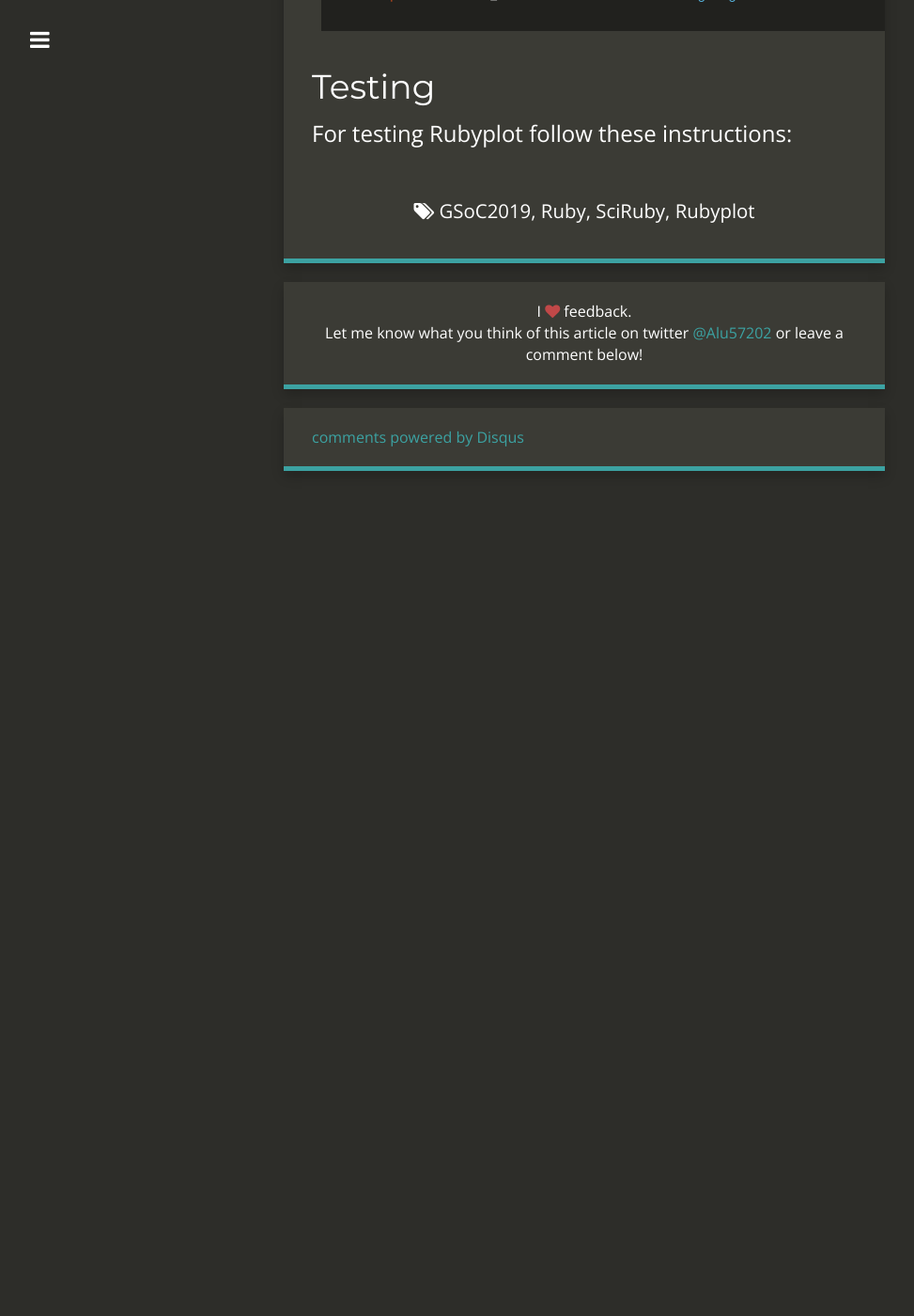
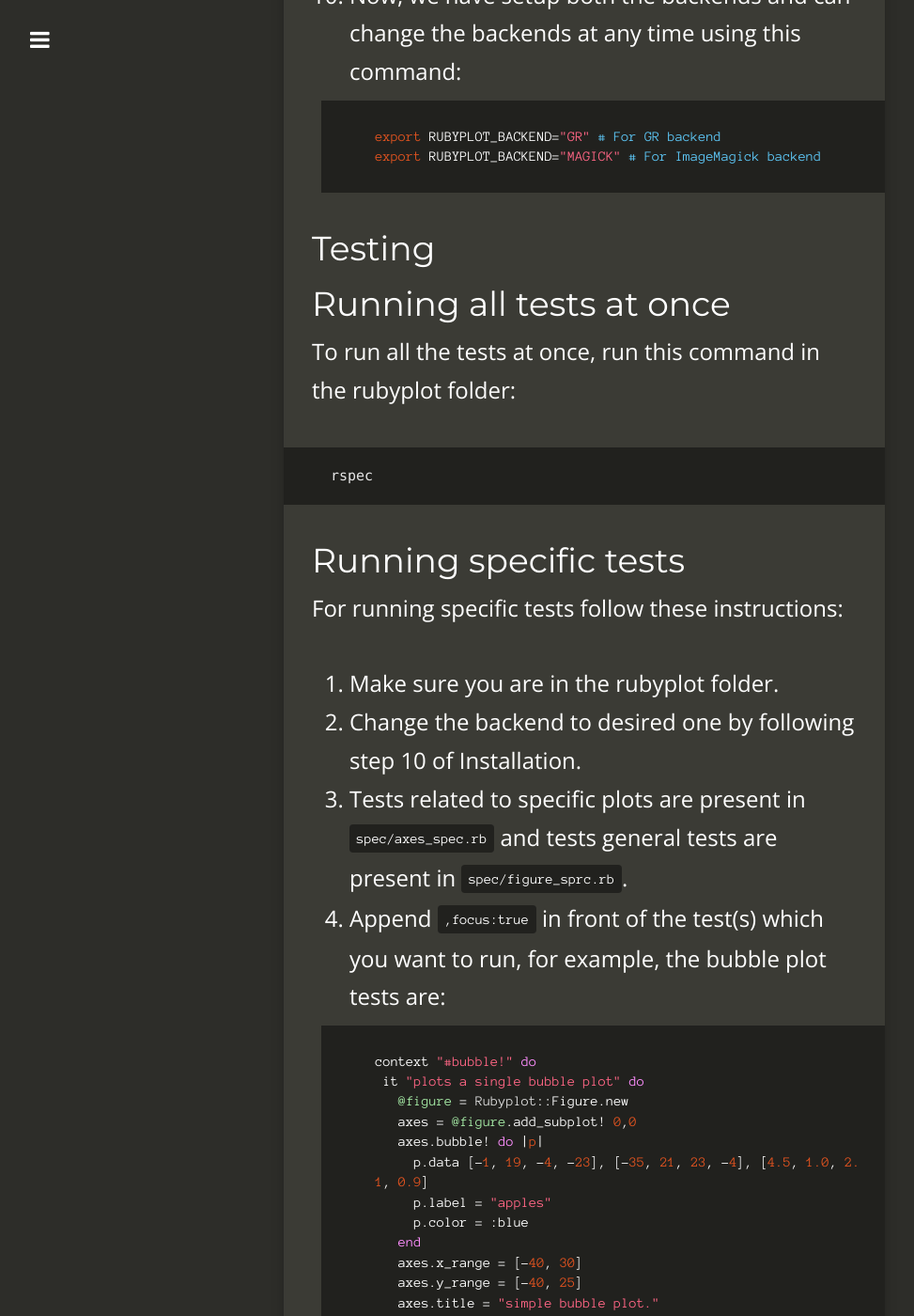
Before and after one commit to alishdipani/Old_Website, a Jekyll site: the page built from _posts/2019-06-09-Rubyplot-installation-guide.md, in a window 1280 px wide and 1400 px high, scrolled down 3484 px. Shown: the whole window at 94% size, without its empty margins (18-991 px from the left). Built offline with Jekyll 4.4.1, drawn with Linux system fonts in a browser that asks for light colours; nearby versions of some CDN libraries; comment, search, counter and statistics services are not loaded; before the commit the page ends 4026 px from its top, so only the background shows below that; some of the changed text lies outside the part shown.

Commit message:
Update 2019-06-09-Rubyplot-installation-guide.md

````diff
--- a/_posts/2019-06-09-Rubyplot-installation-guide.md
+++ b/_posts/2019-06-09-Rubyplot-installation-guide.md
@@ -12,6 +12,8 @@ tags:
  - Rubyplot
 ---
 This blog is a guide for Developer installation of Rubyplot including both GR and ImageMagick backends.
+
+# Table of Contents
 * TOC
 {:toc}
 
@@ -68,4 +70,81 @@ export RUBYPLOT_BACKEND="MAGICK" # For ImageMagick backend
 ```
 
 # Testing
-For testing Rubyplot follow these instructions:
+## Running all tests at once
+To run all the tests at once, run this command in the rubyplot folder:
+```bash
+rspec
+```
+## Running specific tests
+For running specific tests follow these instructions:
+1. Make sure you are in the rubyplot folder.
+2. Change the backend to desired one by following step 10 of Installation.
+3. Tests related to specific plots are present in `spec/axes_spec.rb` and tests general tests are present in `spec/figure_sprc.rb`.
+4. Append `,focus:true` in front of the test(s) which you want to run, for example, the bubble plot tests are:
+```ruby
+context "#bubble!" do
+    it "plots a single bubble plot" do
+      @figure = Rubyplot::Figure.new
+      axes = @figure.add_subplot! 0,0
+      axes.bubble! do |p|
+        p.data [-1, 19, -4, -23], [-35, 21, 23, -4], [4.5, 1.0, 2.1, 0.9]
+        p.label = "apples"
+        p.color = :blue
+      end
+      axes.x_range = [-40, 30]
+      axes.y_range = [-40, 25]
+      axes.title = "simple bubble plot."
+    end
+
+    it "plots multiple bubble plots on same axes." do
+      @figure = Rubyplot::Figure.new
+      axes = @figure.add_subplot! 0,0
+      axes.bubble! do |p|
+        p.data [-1, 19, -4, -23], [-35, 21, 23, -4], [4.5, 1.0, 2.1, 0.9]
+        p.label = "apples"
+      end
+      axes.bubble! do |p|
+        p.data [20, 30, -6, -3], [-1, 5, -27, -3], [10.3, 10.0, 20.0, 10.0]
+        p.label = "peaches"
+      end
+      axes.title = "simple bubble plot."
+    end
+end
+```
+Append `,focus:true` in front of `context "#bubble!"` if you want to run every test in the context of bubble plot.
+Or append `,focus:true` in front of any test which you want to run, for example, in front of `it "plots a single bubble plot"`.
+An example for appended code is:
+```ruby
+context "#bubble!",focus:true do
+    it "plots a single bubble plot",focus:true do
+      @figure = Rubyplot::Figure.new
+      axes = @figure.add_subplot! 0,0
+      axes.bubble! do |p|
+        p.data [-1, 19, -4, -23], [-35, 21, 23, -4], [4.5, 1.0, 2.1, 0.9]
+        p.label = "apples"
+        p.color = :blue
+      end
+      axes.x_range = [-40, 30]
+      axes.y_range = [-40, 25]
+      axes.title = "simple bubble plot."
+    end
+
+    it "plots multiple bubble plots on same axes.",focus:true do
+      @figure = Rubyplot::Figure.new
+      axes = @figure.add_subplot! 0,0
+      axes.bubble! do |p|
+        p.data [-1, 19, -4, -23], [-35, 21, 23, -4], [4.5, 1.0, 2.1, 0.9]
+        p.label = "apples"
+      end
+      axes.bubble! do |p|
+        p.data [20, 30, -6, -3], [-1, 5, -27, -3], [10.3, 10.0, 20.0, 10.0]
+        p.label = "peaches"
+      end
+      axes.title = "simple bubble plot."
+    end
+end
+```
+Append it in front of all tests which you want to run.
+5. Run this command:
+```bash
+rspec --t=focus`
````
